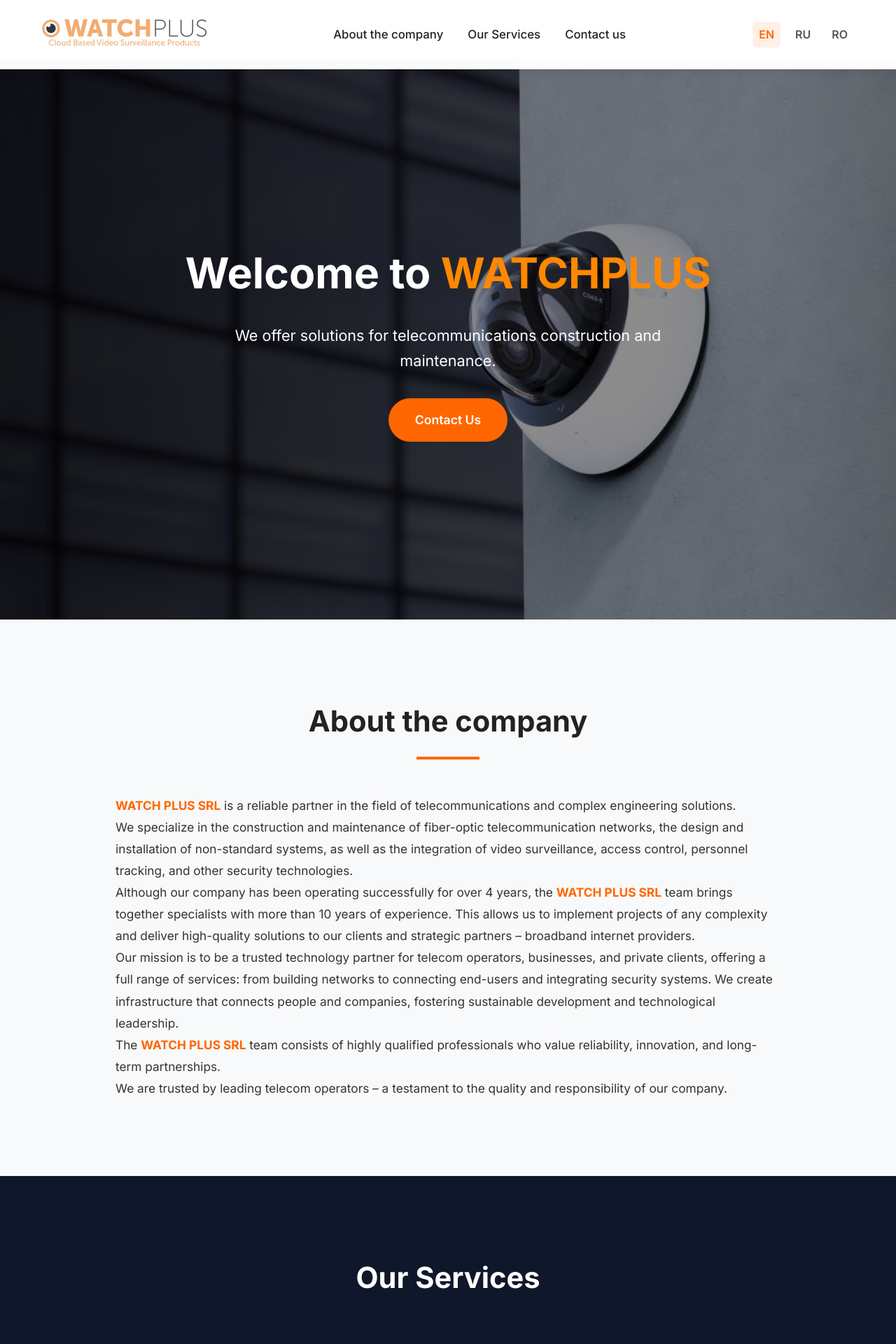
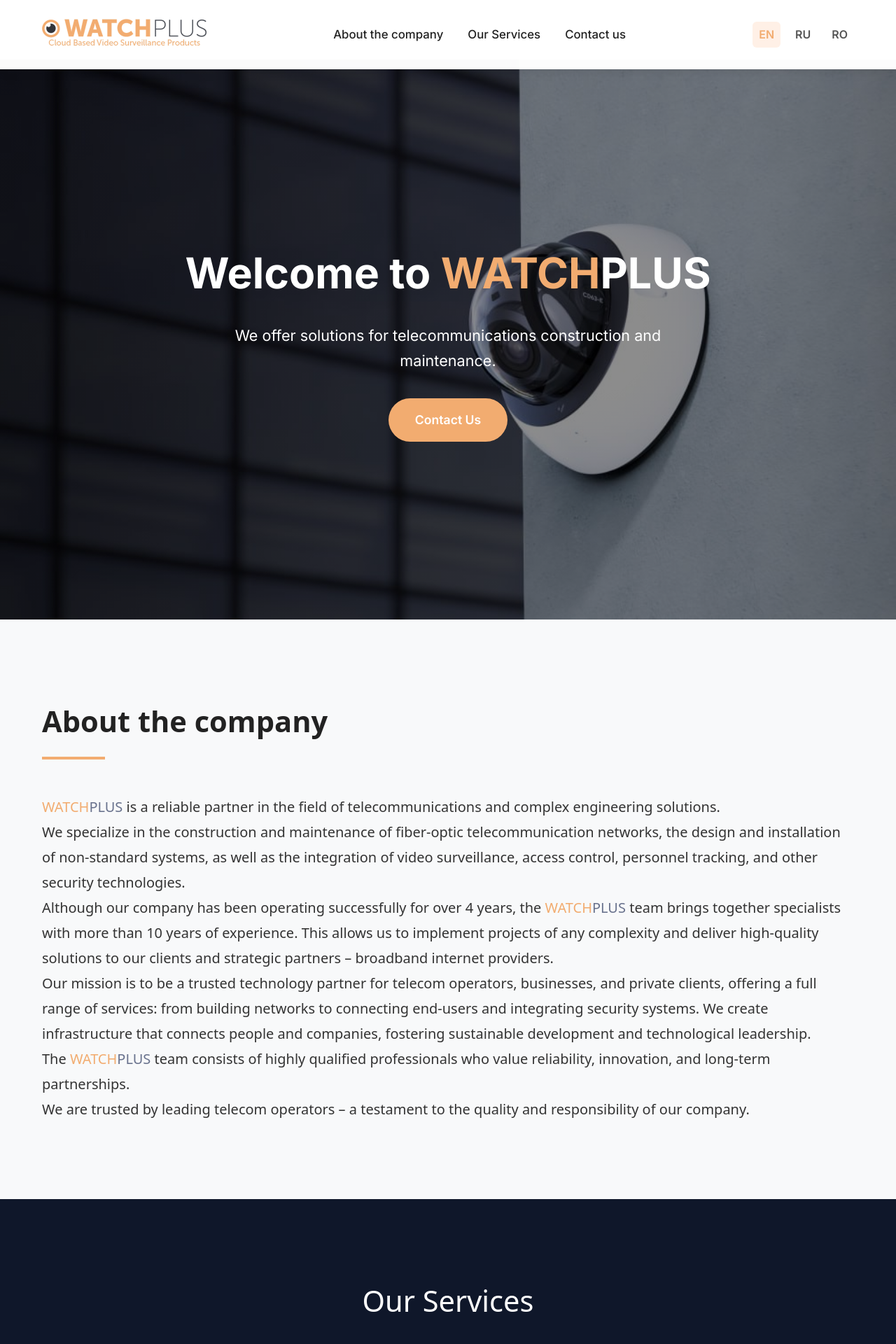
Before and after one commit to hugemuravei-art/WHATCHPLUS-SRL, a PHP site: page / in a window 1280 px wide. Shown: the top 1920 px of the page at 70% size. Run offline with PHP 8.4, Linux system fonts and the light colour scheme; some libraries are stand-ins or nearby versions.

Commit message:
Small changes (Change the colors and some fonts)

```diff
--- a/assets/css/style.css
+++ b/assets/css/style.css
@@ -52,7 +52,7 @@ nav a {
 }
 
 nav a:hover {
-    color: #FF6600;
+    color: #F2AC70;
 }
 
 .lang-switch {
@@ -71,7 +71,7 @@ nav a:hover {
 
 .lang-switch a:hover,
 .lang-switch a.active {
-    color: #FF6600;
+    color: #F2AC70;
     background: #fff0e6;
 }
 
@@ -107,7 +107,7 @@ nav a:hover {
 }
 
 .hero .orange {
-    color: #FF8800;
+    color: #F2AC70;
 }
 
 .hero p {
@@ -120,7 +120,7 @@ nav a:hover {
 
 .btn {
     display: inline-block;
-    background: #FF6600;
+    background: #F2AC70;
     color: white;
     padding: 16px 38px;
     border-radius: 50px;
@@ -137,13 +137,17 @@ nav a:hover {
 }
 
 /* ================= ABOUT ================= */
+/* neet to change the text to be on the left side like in the prototype */
+
 .about {
+    font-family: 'Jost', system-ui, sans-serif;
+    font-weight: 200;
     padding: 110px 0;
     background: #f8f9fa;
 }
 
 .about h2 {
-    text-align: center;
+    text-align: left;
     font-size: 2.6rem;
     margin-bottom: 50px;
     color: #222;
@@ -154,22 +158,29 @@ nav a:hover {
     display: block;
     width: 90px;
     height: 4px;
-    background: #FF6600;
-    margin: 15px auto;
+    background: #F2AC70;
+    margin: 15px 0 0 0;
 }
 
 .about-text {
-    max-width: 950px;
     margin: 0 auto;
-    font-size: 1.08rem;
+    font-size: 1.25rem;
     line-height: 1.8;
 }
 
-.about-text strong {
-    color: #FF6600;
+.text-watch {
+    color: #F2AC70;
+    font-weight: 400;
 }
 
+.text-plus {
+    color: #69728D;
+    font-weight: 400;
+}
+
+
 /* ================= SERVICES ================= */
+/*need to change the layout to match the prototype */
 .services {
     padding: 110px 0;
     background: #0f172a;
@@ -177,6 +188,8 @@ nav a:hover {
 }
 
 .services h2 {
+    font-family: 'Jost', system-ui, sans-serif;
+    font-weight: 200;
     text-align: center;
     font-size: 2.6rem;
     margin-bottom: 70px;
@@ -277,7 +290,7 @@ nav a:hover {
 }
 
 .contact-info i {
-    color: #FF6600;
+    color: #F2AC70;
     width: 28px;
 }
 
--- a/includes/config.php
+++ b/includes/config.php
@@ -4,5 +4,6 @@ define('SITE_NAME', 'WATCHPLUS');
 define('SITE_FULL_NAME', 'WATCHPLUS SRL');
 define('EMAIL_TO', 'sales@watchplus.md');
 define('PHONE', '+373 (60) 244 448');
-define('ADDRESS', 'MD-2045, Chișinău, str. Nicolae Dimo 31/1, ap.(of). 173');
+define('LEGAL_ADDRESS', 'MD-2045, Chișinău, str. Nicolae Dimo 31/1, ap.(of). 173');
+define('OFFICE_ADDRESS', 'MD-2032, Chișinău, str. Burebista 17A, Oficiul 218');
 ?>
--- a/includes/footer.php
+++ b/includes/footer.php
@@ -6,7 +6,6 @@ global $translations; // чтобы переводы были доступны
         <div class="container">
             <div class="footer-content">
                 <p>&copy; <?= date("Y") ?> <?= SITE_FULL_NAME ?>. All Rights Reserved.</p>
-                <p><?= ADDRESS ?></p>
             </div>
         </div>
     </footer>
--- a/index.php
+++ b/index.php
@@ -4,7 +4,7 @@
 <section class="hero">
     <div class="hero-overlay"></div>
     <div class="hero-content">
-        <h1><?= $translations['welcome'] ?> <span class="orange">WATCHPLUS</span></h1>
+        <h1><?= $translations['welcome'] ?> <span class="orange">WATCH</span><span>PLUS</span></h1>
         <p><?= $translations['hero_subtitle'] ?></p>
         <a href="#contact" class="btn"><?= $translations['btn_contact'] ?></a>
     </div>
@@ -25,7 +25,7 @@
     <div class="container">
         <h2><?= $translations['services_title'] ?></h2>
         <div class="services-grid">
-
+            <!-- Need to change the layout to match the porototype -->
             <div class="service-card">
                 <img src="assets/images/service1.png" alt="">
                 <h3><?= $translations['service1_title'] ?></h3>
@@ -95,9 +95,10 @@
             <div class="contact-info">
                 <p><i class="fas fa-envelope"></i> sales@watchplus.md</p>
                 <p><i class="fas fa-phone"></i> <?= PHONE ?></p>
-                <p><i class="fas fa-map-marker-alt"></i> <?= ADDRESS ?></p>
+                <p><i class="fas fa-map-marker-alt"></i> <?= LEGAL_ADDRESS ?></p>
+                <p><i class="fas fa-map-marker-alt"></i> <?= OFFICE_ADDRESS ?></p>
             </div>
-
+            <!-- icons needs to be changed -->
             <form action="mail/send.php" method="POST" class="contact-form">
                 <input type="text" name="name" placeholder="<?= $translations['name_placeholder'] ?>" required>
                 <input type="email" name="email" placeholder="<?= $translations['email_placeholder'] ?>" required>
--- a/lang/en.php
+++ b/lang/en.php
@@ -4,11 +4,11 @@ return [
     'hero_subtitle' => 'We offer solutions for telecommunications construction and maintenance.',
 
     'about_title' => 'About the company',
-    'about_text' => '<p><strong>WATCH PLUS SRL</strong> is a reliable partner in the field of telecommunications and complex engineering solutions.</p>
+    'about_text' => '<p><strong><span class="text-watch">WATCH</span><span class="text-plus">PLUS</span></strong> is a reliable partner in the field of telecommunications and complex engineering solutions.</p>
     <p>We specialize in the construction and maintenance of fiber-optic telecommunication networks, the design and installation of non-standard systems, as well as the integration of video surveillance, access control, personnel tracking, and other security technologies.</p>
-    <p>Although our company has been operating successfully for over 4 years, the <strong>WATCH PLUS SRL</strong> team brings together specialists with more than 10 years of experience. This allows us to implement projects of any complexity and deliver high-quality solutions to our clients and strategic partners – broadband internet providers.</p>
+    <p>Although our company has been operating successfully for over 4 years, the <strong><span class="text-watch">WATCH</span><span class="text-plus">PLUS</span></strong> team brings together specialists with more than 10 years of experience. This allows us to implement projects of any complexity and deliver high-quality solutions to our clients and strategic partners – broadband internet providers.</p>
     <p>Our mission is to be a trusted technology partner for telecom operators, businesses, and private clients, offering a full range of services: from building networks to connecting end-users and integrating security systems. We create infrastructure that connects people and companies, fostering sustainable development and technological leadership.</p>
-    <p>The <strong>WATCH PLUS SRL</strong> team consists of highly qualified professionals who value reliability, innovation, and long-term partnerships.</p>
+    <p>The <strong><span class="text-watch">WATCH</span><span class="text-plus">PLUS</span></strong> team consists of highly qualified professionals who value reliability, innovation, and long-term partnerships.</p>
     <p>We are trusted by leading telecom operators – a testament to the quality and responsibility of our company.</p>',
 
     'services_title' => 'Our Services',
--- a/lang/ro.php
+++ b/lang/ro.php
@@ -4,11 +4,11 @@ return [
     'hero_subtitle' => 'Oferim soluții pentru construcția și întreținerea telecomunicațiilor.',
 
     'about_title' => 'Despre companie',
-    'about_text' => '<p><strong>WATCH PLUS SRL</strong> este un partener de încredere în domeniul telecomunicațiilor și al soluțiilor inginerești complexe.</p>
+    'about_text' => '<p><strong><span class="text-watch">WATCH</span><span class="text-plus">PLUS</span></strong> este un partener de încredere în domeniul telecomunicațiilor și al soluțiilor inginerești complexe.</p>
     <p>Ne specializăm în construcția și întreținerea rețelelor de telecomunicații cu fibră optică, proiectarea și instalarea sistemelor nonstandarde, precum și integrarea soluțiilor de supraveghere video, control acces, evidența personalului și alte tehnologii de securitate.</p>
-    <p>Deși activăm cu succes de peste 4 ani, echipa <strong>WATCH PLUS SRL</strong> reunește specialiști cu peste 10 ani de experiență. Aceasta ne permite să implementăm proiecte de orice complexitate și să oferim soluții calitative clienților și partenerilor noștri strategici – furnizori de internet în bandă largă.</p>
+    <p>Deși activăm cu succes de peste 4 ani, echipa <strong><span class="text-watch">WATCH</span><span class="text-plus">PLUS</span></strong> reunește specialiști cu peste 10 ani de experiență. Aceasta ne permite să implementăm proiecte de orice complexitate și să oferim soluții calitative clienților și partenerilor noștri strategici – furnizori de internet în bandă largă.</p>
     <p>Misiunea noastră este să fim un partener tehnologic de încredere pentru operatorii de telecomunicații, afaceri și clienți individuali, oferind un ciclu complet de servicii: de la construcția rețelelor până la conectarea abonaților și integrarea sistemelor de securitate. Creăm infrastructuri care conectează oameni și companii, contribuind la dezvoltare durabilă și leadership tehnologic.</p>
-    <p>Echipa <strong>WATCH PLUS SRL</strong> este formată din profesioniști cu înaltă calificare, care apreciază fiabilitatea, inovația și relațiile de parteneriat pe termen lung.</p>
+    <p>Echipa <strong><span class="text-watch">WATCH</span><span class="text-plus">PLUS</span></strong> este formată din profesioniști cu înaltă calificare, care apreciază fiabilitatea, inovația și relațiile de parteneriat pe termen lung.</p>
     <p>Ne bucurăm de încrederea celor mai importanți operatori de telecomunicații – dovadă a calității și responsabilității companiei noastre.</p>',
 
     'services_title' => 'Serviciile noastre',
--- a/lang/ru.php
+++ b/lang/ru.php
@@ -4,11 +4,11 @@ return [
     'hero_subtitle' => 'Мы предлагаем решения для строительства и обслуживания телекоммуникаций.',
 
     'about_title' => 'О компании',
-    'about_text' => '<p><strong>WATCH PLUS SRL</strong> – надежный партнёр в сфере телекоммуникаций и комплексных инженерных решений.</p>
+    'about_text' => '<p><strong><span class="text-watch">WATCH</span><span class="text-plus">PLUS</span></strong> – надежный партнёр в сфере телекоммуникаций и комплексных инженерных решений.</p>
     <p>Мы специализируемся на строительстве и обслуживании оптоволоконных телекоммуникационных сетей, проектировании и монтаже нестандартных систем, а также интеграции решений видеонаблюдения, контроля доступа, учёта персонала и других технологий безопасности.</p>
-    <p>Несмотря на то, что наша компания успешно работает более 4 лет, команда <strong>WATCH PLUS SRL</strong> объединяет специалистов с более чем 10-летним опытом. Это позволяет нам реализовывать проекты любой сложности и предоставлять высококачественные решения клиентам и стратегическим партнёрам – провайдерам широкополосного интернета.</p>
+    <p>Несмотря на то, что наша компания успешно работает более 4 лет, команда <strong><span class="text-watch">WATCH</span><span class="text-plus">PLUS</span></strong> объединяет специалистов с более чем 10-летним опытом. Это позволяет нам реализовывать проекты любой сложности и предоставлять высококачественные решения клиентам и стратегическим партнёрам – провайдерам широкополосного интернета.</p>
     <p>Наша миссия – быть технологическим партнёром для операторов связи, бизнеса и частных клиентов, предлагая полный цикл услуг: от строительства сетей до подключения абонентов и внедрения систем безопасности. Мы создаем инфраструктуру, которая объединяет людей и компании, обеспечивая устойчивое развитие и технологическое лидерство.</p>
-    <p>Команда <strong>WATCH PLUS SRL</strong> – это высококвалифицированные профессионалы, которые ценят надёжность, инновации и долгосрочные партнёрские отношения.</p>
+    <p>Команда <strong><span class="text-watch">WATCH</span><span class="text-plus">PLUS</span></strong> – это высококвалифицированные профессионалы, которые ценят надёжность, инновации и долгосрочные партнёрские отношения.</p>
     <p>Нам доверяют ведущие операторы связи – это подтверждает качество и ответственность нашей компании.</p>',
 
     'services_title' => 'Наши услуги',
```
